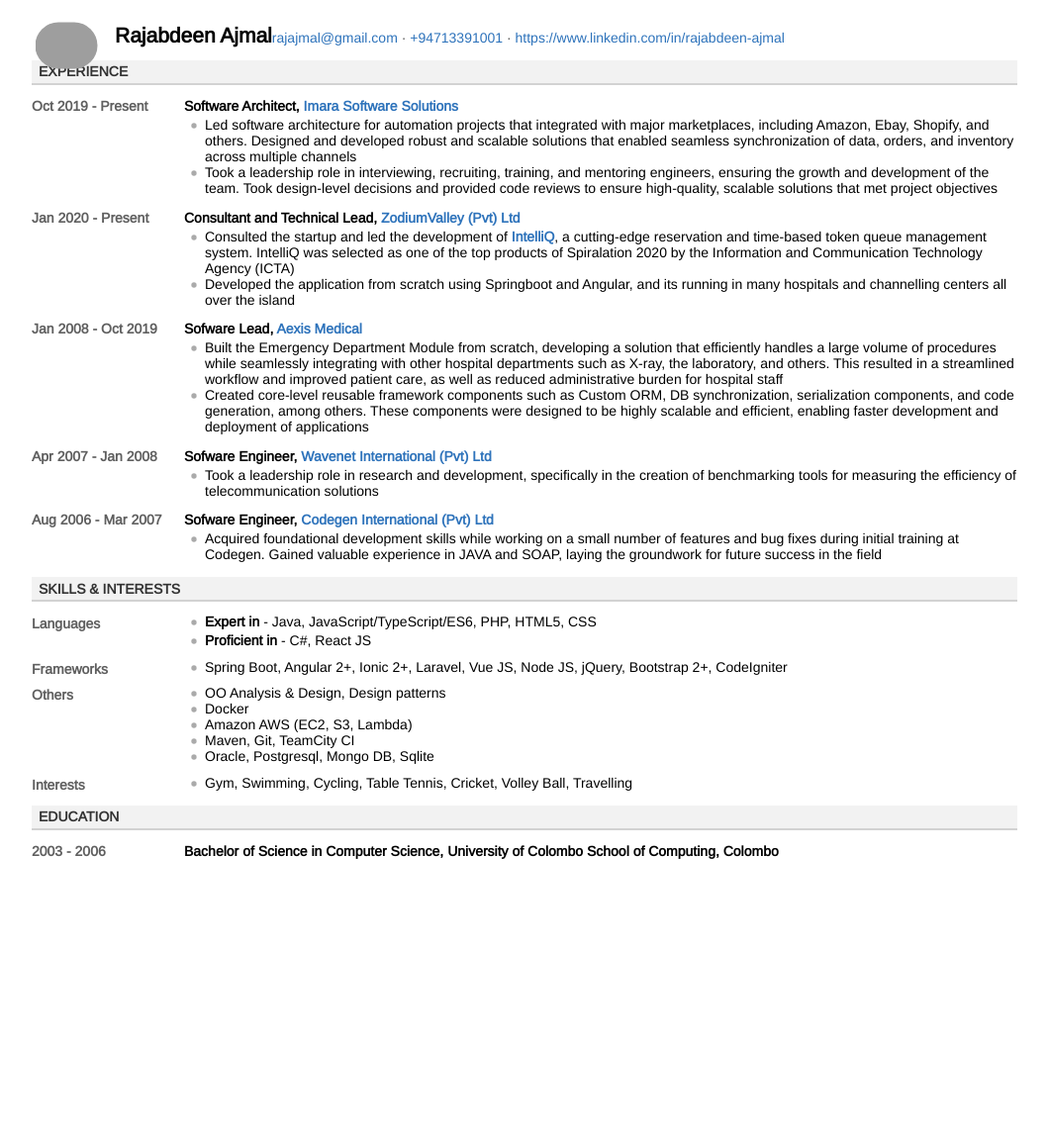
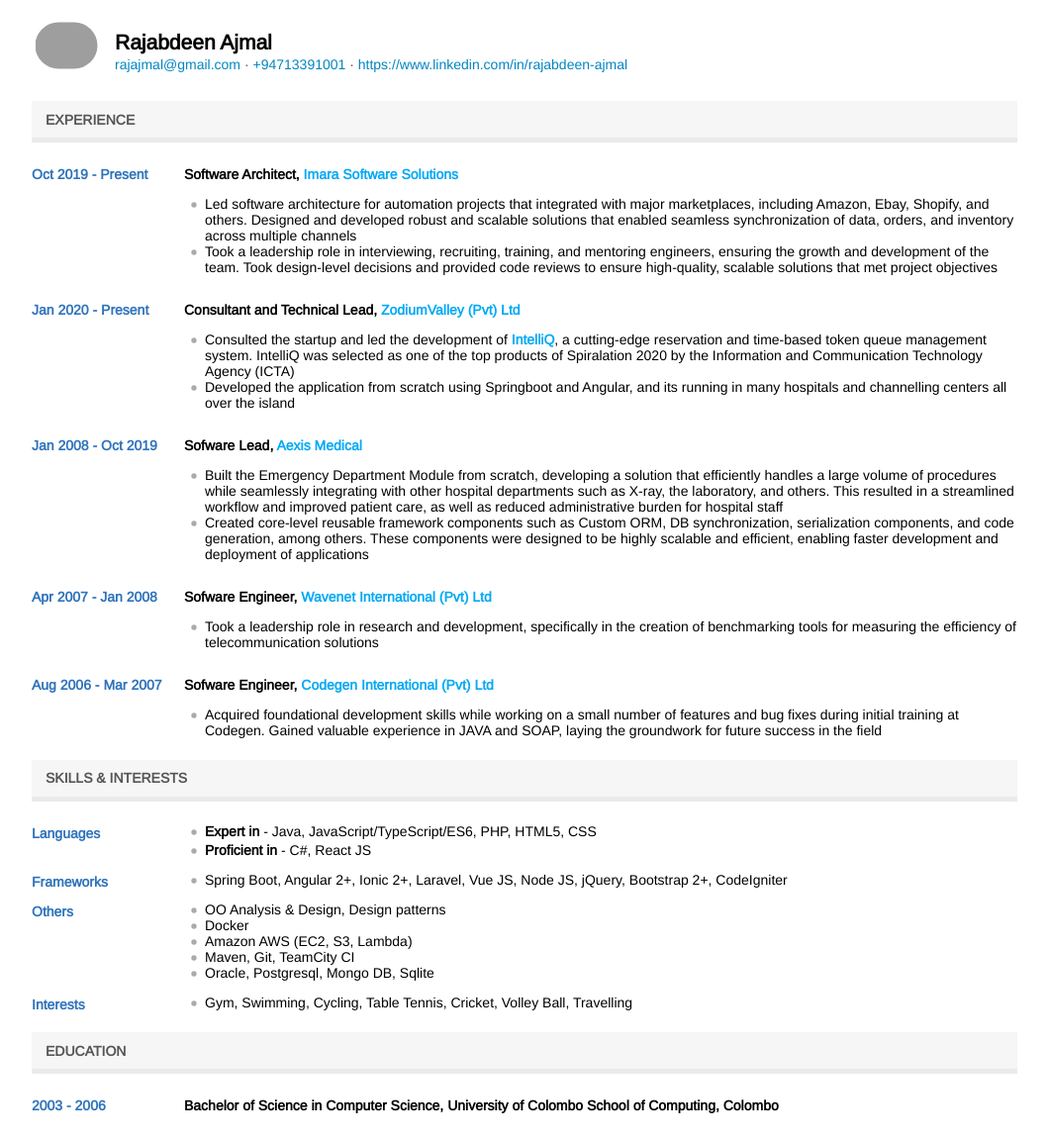
Before and after one commit to rajajmal/resume, a Jekyll site: the page built from index.md, in a window 1280 px wide. Shown: the whole page at 99% size, without its empty margins (110-1169 px from the left). Built offline with Jekyll 4.4.1, drawn with Linux system fonts in a browser that asks for light colours; before the commit the page ends 900 px from its top, so only the background shows below that; grey boxes are pictures that could not be loaded.

Commit message:
Update index.scss

```diff
--- a/assets/_scss/index.scss
+++ b/assets/_scss/index.scss
@@ -33,8 +33,8 @@ body {
 }
 
 // @import "themes/vibrant";
-// @import "themes/minimal";
-@import "themes/minimal2";
+@import "themes/minimal";
+// @import "themes/minimal2";
 // @import "themes/dark";
 
 body h1 {
```
